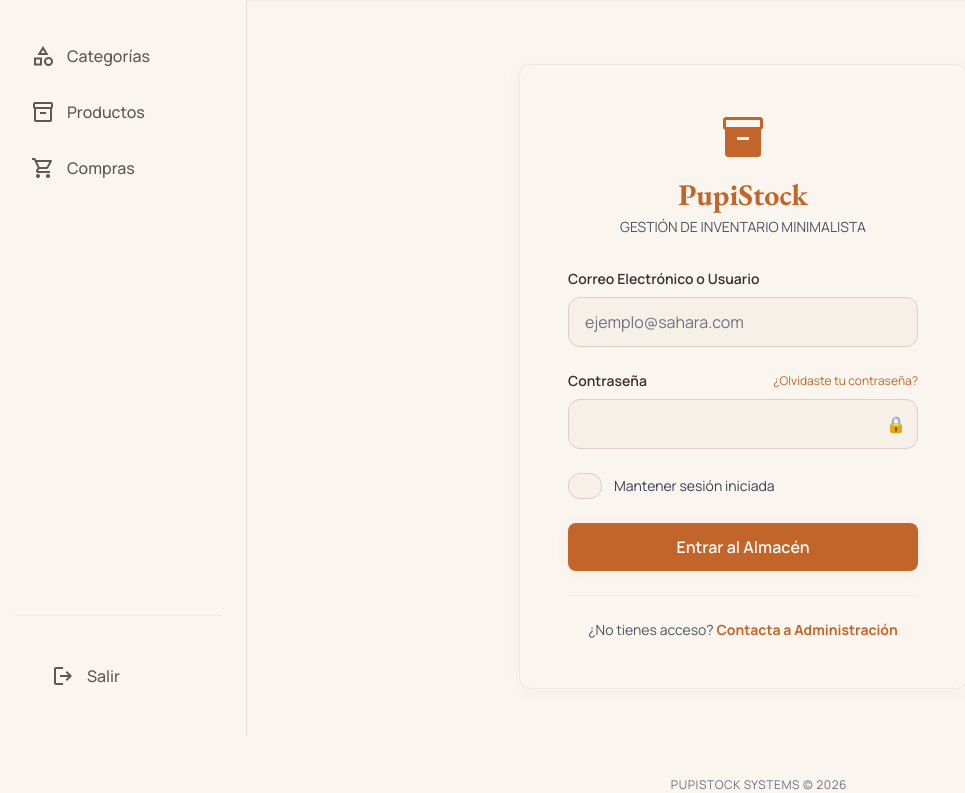
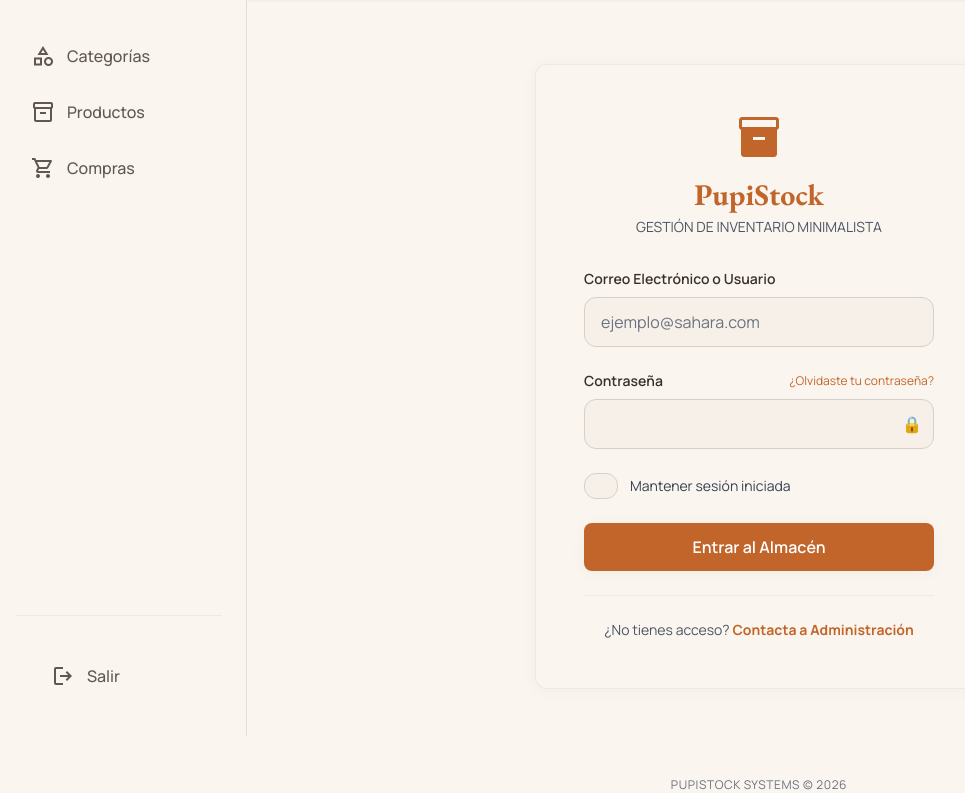
Before and after one commit to DIOLINK/djcsk, a Django app: template templates/registration/login.html in a window 1280 px wide. Shown: the part 64-857 px from the top of the page, without its empty margins (9-974 px from the left). Run offline with Django 5.2, Linux system fonts and the light colour scheme; the template is opened without the code that fills it, so the values that code supplies are empty; some libraries are stand-ins or nearby versions.

Commit message:
Remove unnecessary margin-left from login container in login.html

```diff
--- a/templates/registration/login.html
+++ b/templates/registration/login.html
@@ -1,6 +1,6 @@
 {% extends "base.html" %} {% block content %}
 
-<div class="md:ml-64 relative z-10 w-full max-w-md mx-auto my-16">
+<div class="relative z-10 w-full max-w-md mx-auto my-16">
   <div
     class="bg-white rounded-xl p-8 md:p-12 shadow-soft border"
     style="
```
